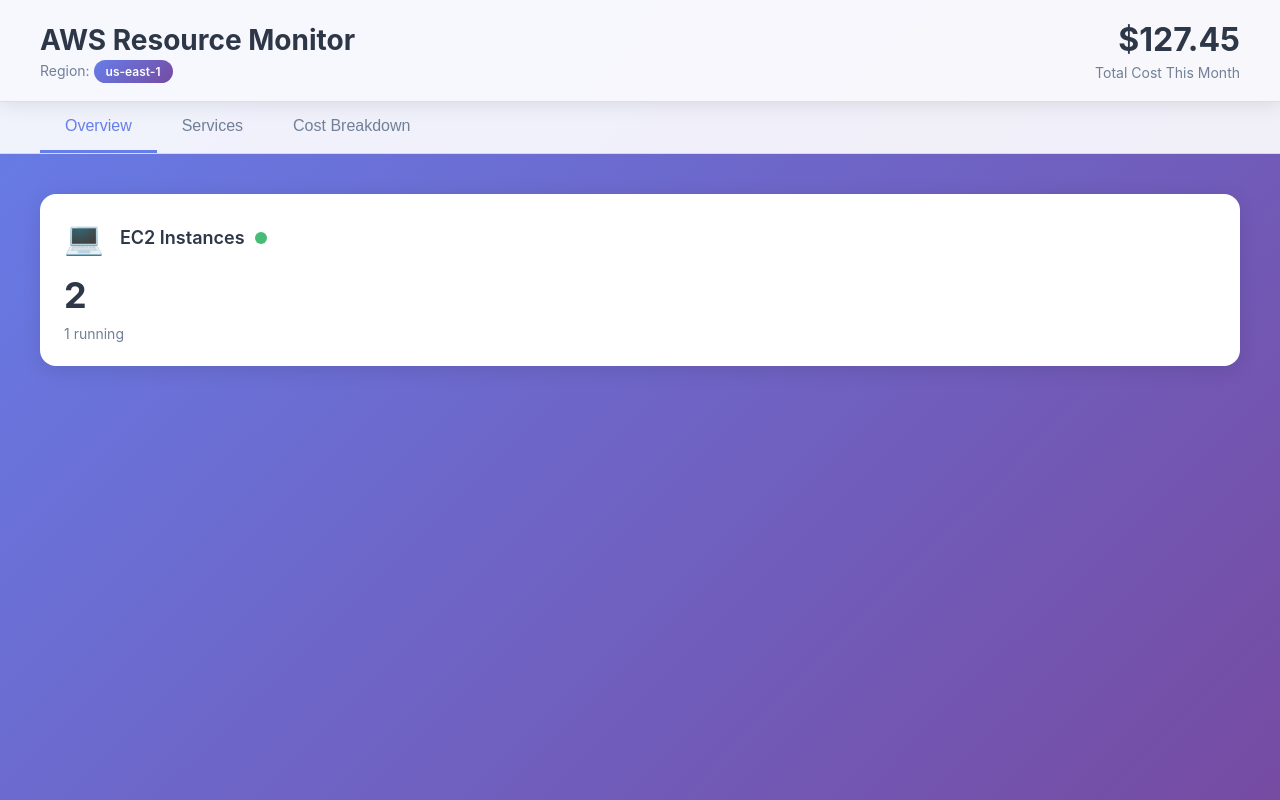
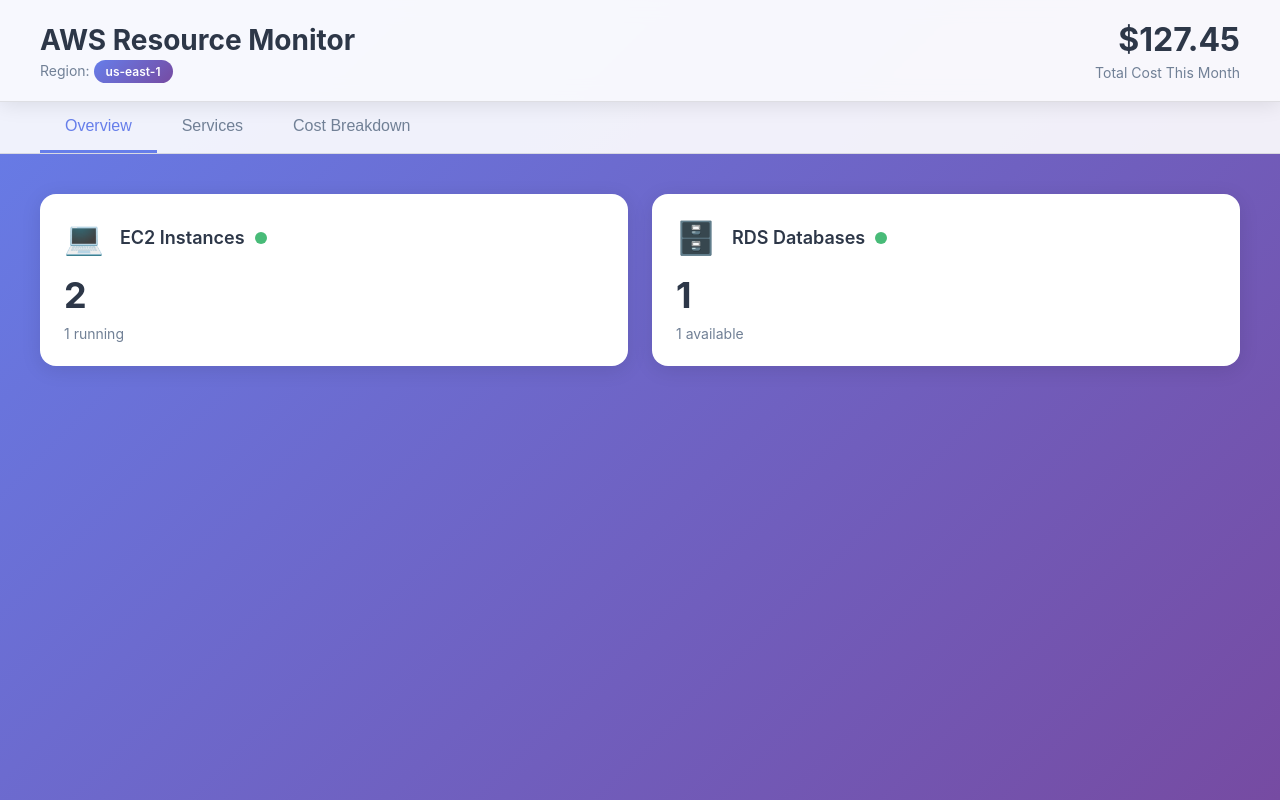
Before and after one commit to khanhsaan/AWSUsageScriptUI, a React (Create React App) app: page / in a window 1280 px wide. Built offline with nearby package versions, Linux system fonts and the light colour scheme.

Commit message:
Create Service Card of RDS Databases

```diff
--- a/src/App.js
+++ b/src/App.js
@@ -73,6 +73,8 @@
         {/* If "Overview" is being selected */}
         {activeTab === 'overview' && (
           <div className='overview-grid'>
+
+            {/* Service Card of EC2 Instances */}
             <ServiceCard
               title={'EC2 Instances'}
               count={mockData.ec2Instances.length}
@@ -80,7 +82,16 @@
               status={'healthy'}
               // Show how many instances are running using filter
               details={`${mockData.ec2Instances.filter(i => i.status === 'running').length} running`}>
+            </ServiceCard>
 
+            {/* Service Card of RDS Databases */}
+            <ServiceCard
+              title={'RDS Databases'}
+              count={mockData.rdsInstances.length}
+              icon={'🗄️'}
+              status={'healthy'}
+              // Show how many instances are running using filter
+              details={`${mockData.rdsInstances.filter(i => i.status === 'available').length} available`}>
             </ServiceCard>
           </div>
         )}
```
